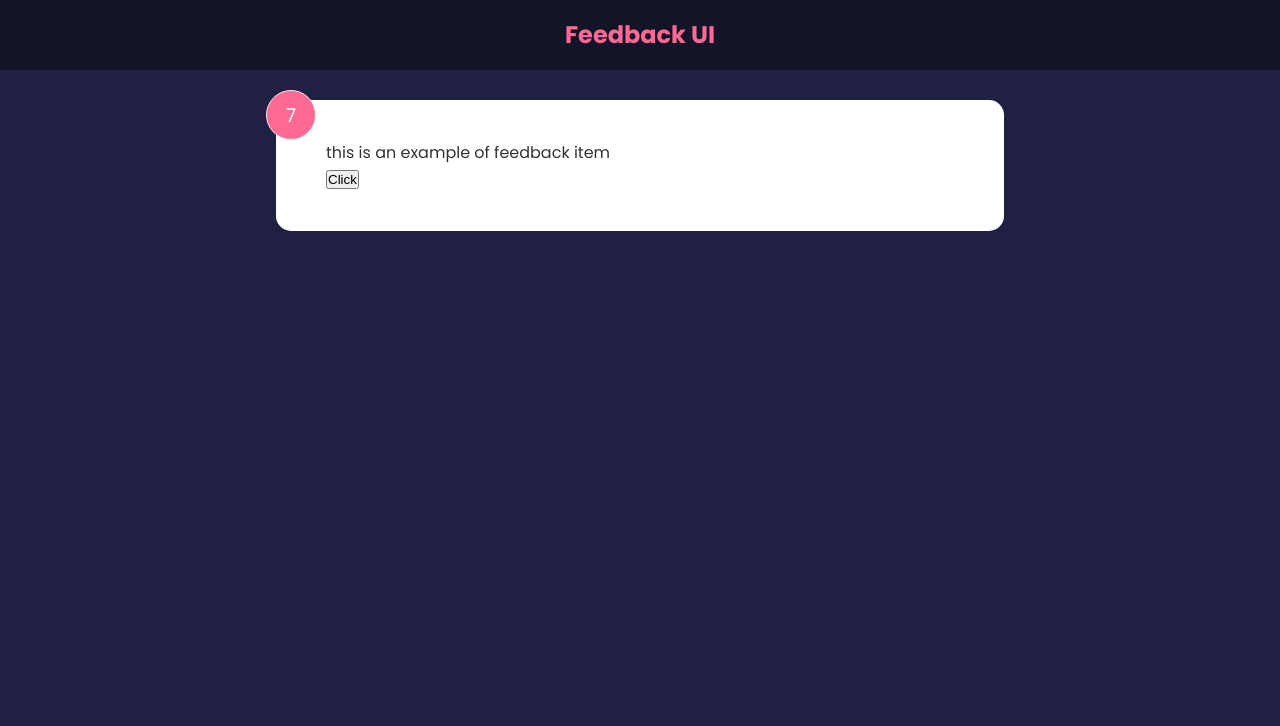
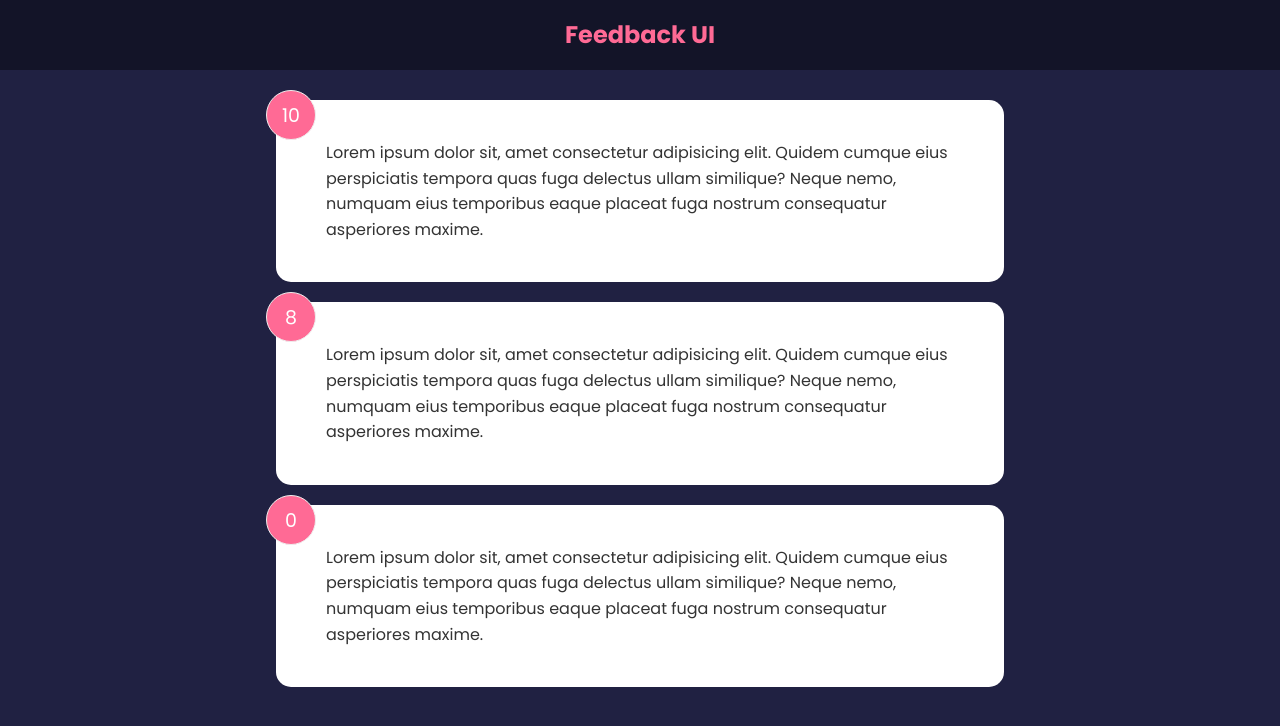
Before and after one commit to Naddiya/feeback-app, a React (Create React App) app: page / in a window 1280 px wide. Shown: the top 726 px of the page. Built offline with nearby package versions, Linux system fonts and the light colour scheme.

Commit message:
feat: managing global state

```diff
--- a/src/App.js
+++ b/src/App.js
@@ -1,12 +1,15 @@
+import { useState } from "react";
 import Header from "./components/Header";
-import FeedbackItem from "./components/FeedbackItem";
+import FeedbackList from "./components/FeedbackList";
+import feedbackData from "./data/feedbackData";
 
 function App() {
+    const [feedback, setFeedback] = useState(feedbackData);
     return (
         <>
             <Header />
             <div className="container">
-                <FeedbackItem />
+                <FeedbackList feedback={feedback} />
             </div>
         </>
     );
--- a/src/components/FeedbackItem.jsx
+++ b/src/components/FeedbackItem.jsx
@@ -1,21 +1,8 @@
-import React from 'react';
-import { useState } from 'react';
-
-const FeedbackItem = () => {
-    const [rating, setRating] = useState(7);
-    const [text, setText] = useState('this is an example of feedback item');
-
-    const handleClick = () => {
-        setRating((prev) => {
-            return prev + 1;
-        })
-    };
-
+const FeedbackItem = ({ item }) => {
     return (
         <div className="card">
-            <div className="num-display">{rating}</div>
-            <div className="text-display">{text}</div>
-            <button onClick={handleClick}>Click</button>
+            <div className="num-display">{item.rating}</div>
+            <div className="text-display">{item.text}</div>
         </div>
     );
 };
--- /dev/null
+++ b/src/components/FeedbackList.jsx
@@ -0,0 +1,18 @@
+import React from 'react';
+import FeedbackItem from './FeedbackItem';
+
+function FeedbackList({ feedback }) {
+    if (!feedback || feedback.lenght === 0) {
+        return <p>No Feedback Item</p>;
+    }
+
+    return (
+        <div className='feeback-list'>
+            {feedback.map((item) => (
+                <FeedbackItem key={item.id} item={item} />
+            ))}
+        </div>
+    );
+}
+
+export default FeedbackList;
--- /dev/null
+++ b/src/data/feedbackData.js
@@ -0,0 +1,19 @@
+const feedbackData = [
+    {
+        id: 1,
+        rating: 10,
+        text: 'Lorem ipsum dolor sit, amet consectetur adipisicing elit. Quidem cumque eius perspiciatis tempora quas fuga delectus ullam similique? Neque nemo, numquam eius temporibus eaque placeat fuga nostrum consequatur asperiores maxime.'
+    },
+    {
+        id: 2,
+        rating: 8,
+        text: 'Lorem ipsum dolor sit, amet consectetur adipisicing elit. Quidem cumque eius perspiciatis tempora quas fuga delectus ullam similique? Neque nemo, numquam eius temporibus eaque placeat fuga nostrum consequatur asperiores maxime.'
+    },
+    {
+        id: 3,
+        rating: 0,
+        text: 'Lorem ipsum dolor sit, amet consectetur adipisicing elit. Quidem cumque eius perspiciatis tempora quas fuga delectus ullam similique? Neque nemo, numquam eius temporibus eaque placeat fuga nostrum consequatur asperiores maxime.'
+    },
+];
+
+export default feedbackData;
```
